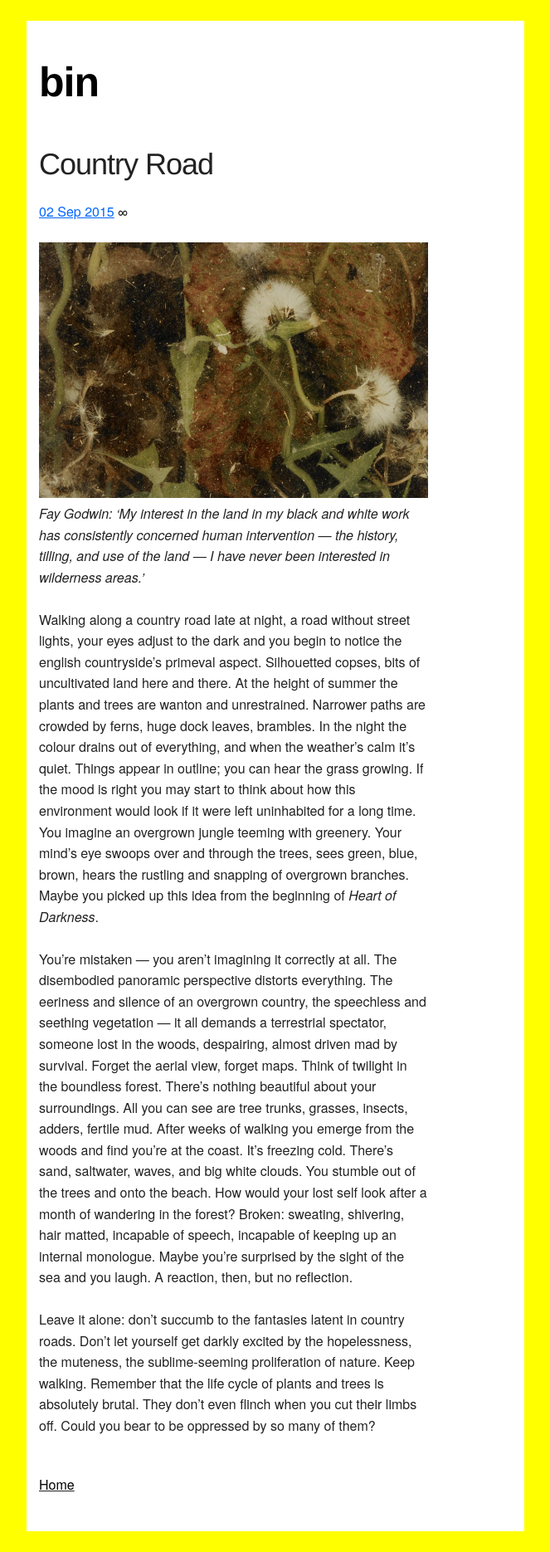
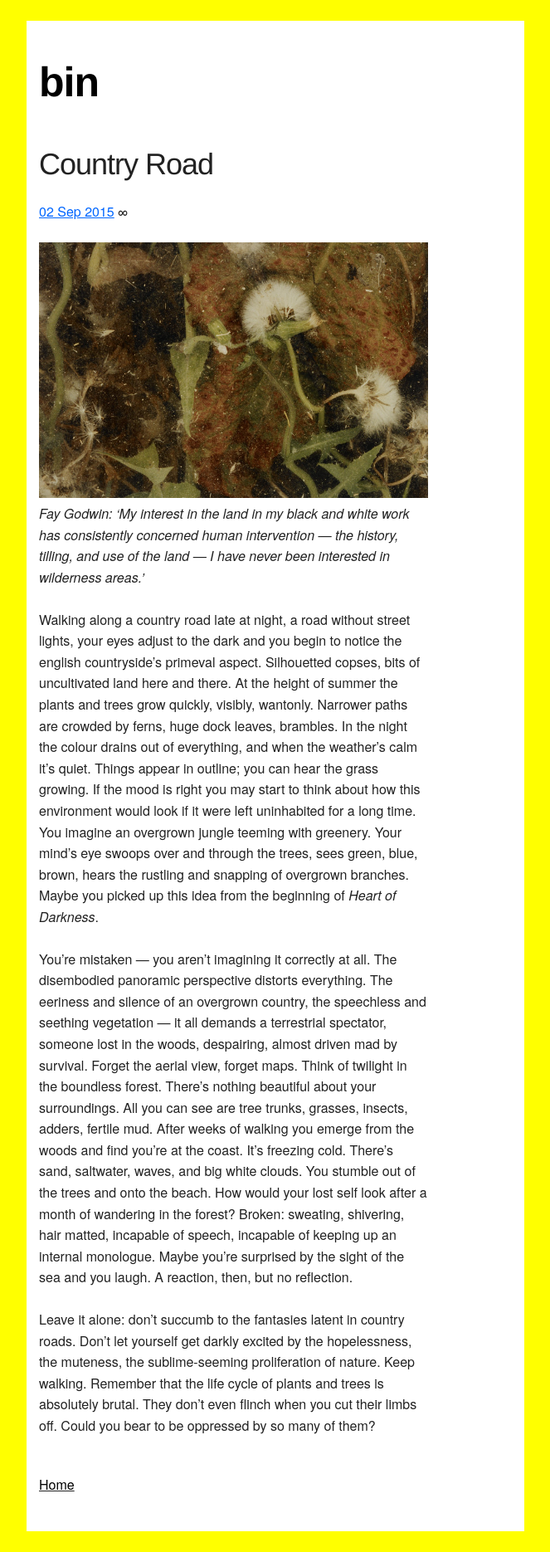
Before and after one commit to mt-trash/mt-trash.github.io, a Jekyll site: the page built from _posts/2015-09-02-country-road.md, in a window 1280 px wide. Shown: the whole page at 83% size, without its empty margins (308-971 px from the left). Built offline with Jekyll 4.4.1, drawn with Linux system fonts in a browser that asks for light colours.

Commit message:
edit country road

```diff
--- a/_posts/2015-09-02-country-road.md
+++ b/_posts/2015-09-02-country-road.md
@@ -6,7 +6,7 @@ date: 2015-09-02
 {% include image-no-link.html file="/images/godwin.jpg" alt="godwin.jpg" %}
 *Fay Godwin: 'My interest in the land in my black and white work has consistently concerned human intervention — the history, tilling, and use of the land — I have never been interested in wilderness areas.'*
 
-Walking along a country road late at night, a road without street lights, your eyes adjust to the dark and you begin to notice the english countryside's primeval aspect. Silhouetted copses, bits of uncultivated land here and there. At the height of summer the plants and trees are wanton and unrestrained. Narrower paths are crowded by ferns, huge dock leaves, brambles. In the night the colour drains out of everything, and when the weather's calm it's quiet. Things appear in outline; you can hear the grass growing. If the mood is right you may start to think about how this environment would look if it were left uninhabited for a long time. You imagine an overgrown jungle teeming with greenery. Your mind's eye swoops over and through the trees, sees green, blue, brown, hears the rustling and snapping of overgrown branches. Maybe you picked up this idea from the beginning of *Heart of Darkness*.
+Walking along a country road late at night, a road without street lights, your eyes adjust to the dark and you begin to notice the english countryside's primeval aspect. Silhouetted copses, bits of uncultivated land here and there. At the height of summer the plants and trees grow quickly, visibly, wantonly. Narrower paths are crowded by ferns, huge dock leaves, brambles. In the night the colour drains out of everything, and when the weather's calm it's quiet. Things appear in outline; you can hear the grass growing. If the mood is right you may start to think about how this environment would look if it were left uninhabited for a long time. You imagine an overgrown jungle teeming with greenery. Your mind's eye swoops over and through the trees, sees green, blue, brown, hears the rustling and snapping of overgrown branches. Maybe you picked up this idea from the beginning of *Heart of Darkness*.
 
 You're mistaken — you aren't imagining it correctly at all. The disembodied panoramic perspective distorts everything. The eeriness and silence of an overgrown country, the speechless and seething vegetation — it all demands a terrestrial spectator, someone lost in the woods, despairing, almost driven mad by survival. Forget the aerial view, forget maps. Think of twilight in the boundless forest. There's nothing beautiful about your surroundings. All you can see are tree trunks, grasses, insects, adders, fertile mud. After weeks of walking you emerge from the woods and find you're at the coast. It's freezing cold. There's sand, saltwater, waves, and big white clouds. You stumble out of the trees and onto the beach. How would your lost self look after a month of wandering in the forest? Broken: sweating, shivering, hair matted, incapable of speech, incapable of keeping up an internal monologue. Maybe you're surprised by the sight of the sea and you laugh. A reaction, then, but no reflection.
 
```
